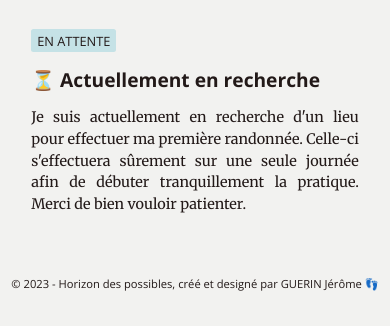
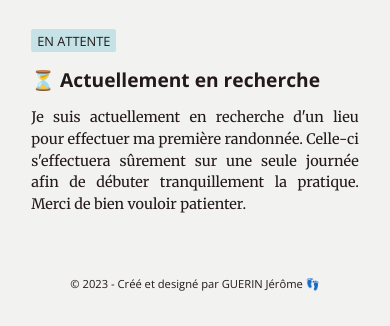
Before and after one commit to guerin-jerome/horizon-des-possibles, a plain HTML site: page index.html in a window 390 px wide. Shown: the part 1653-1979 px from the top of the page. Drawn offline with nearby package versions, Linux system fonts and the light colour scheme.

Commit message:
fix(footer): mobile adaptation

```diff
--- a/index.html
+++ b/index.html
@@ -99,9 +99,7 @@
       </article>
     </section>
     <footer>
-      <p>
-        © 2023 - Horizon des possibles, créé et designé par GUERIN Jérôme 👣
-      </p>
+      <p>© 2023 - Créé et designé par GUERIN Jérôme 👣</p>
     </footer>
   </body>
 </html>
```
